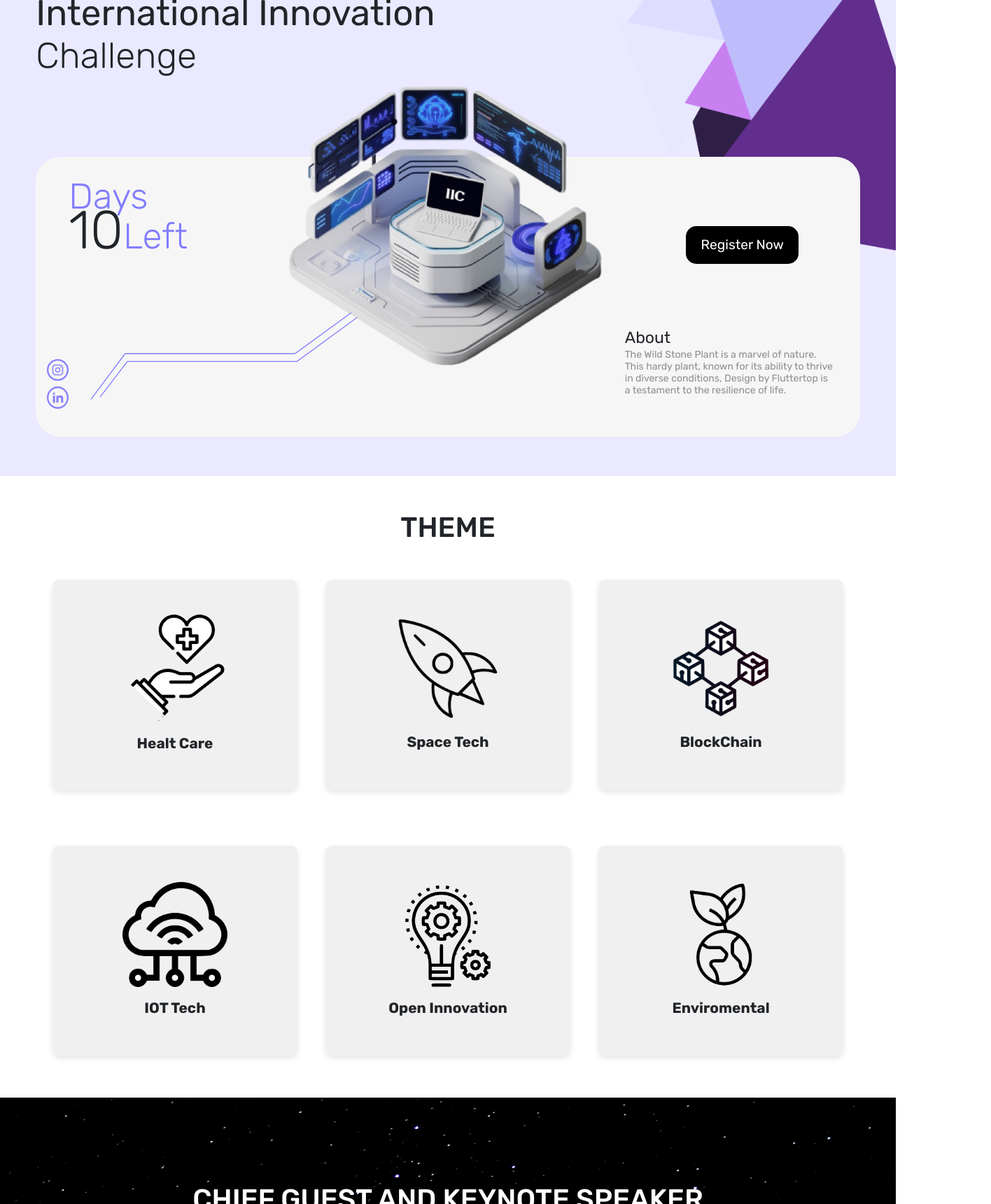
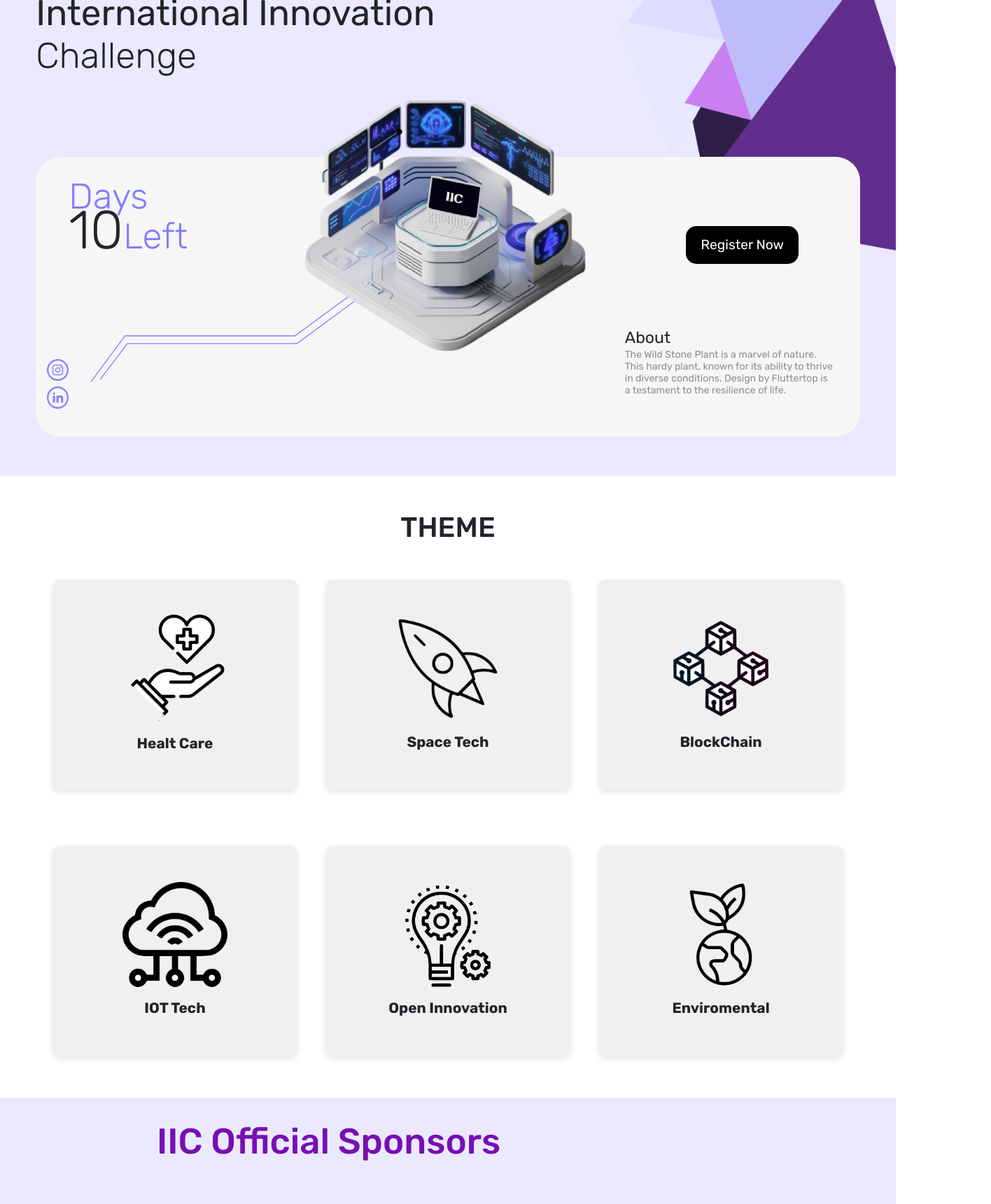
Before and after one commit to pinkelephant4/iic-website, a React (Vite) app: page / in a window 1280 px wide. Shown: the part 120-1840 px from the top of the page at 70% size, 1416 px wide, since content can reach past the window. Built offline with nearby package versions, Linux system fonts and the light colour scheme; a web font is replaced by a local one.

Commit message:
some css changes

```diff
--- a/src/pages/Home.jsx
+++ b/src/pages/Home.jsx
@@ -10,7 +10,7 @@ function Home() {
 
       <Hero />
       <Carousel />
-      <Guest />
+      {/* <Guest /> */}
       <Sponser />
       <Faq />
 
--- a/src/styles/Hero.css
+++ b/src/styles/Hero.css
@@ -23,7 +23,6 @@
 
 .hero-heading {
   text-align: left;
-
   font-size: 4vw;
   margin: 4% 0 0 4%;
   z-index: 4;
@@ -93,11 +92,12 @@
   width: 50%;
   height: auto;
   margin-bottom: 18%;
+  display: flex;
+  justify-content: center;
 }
 
 .hero-bottom-img {
-  width: 100%;
-  /* Full width within its container */
+  width: 90%;
   height: auto;
   z-index: 3;
 }
```
